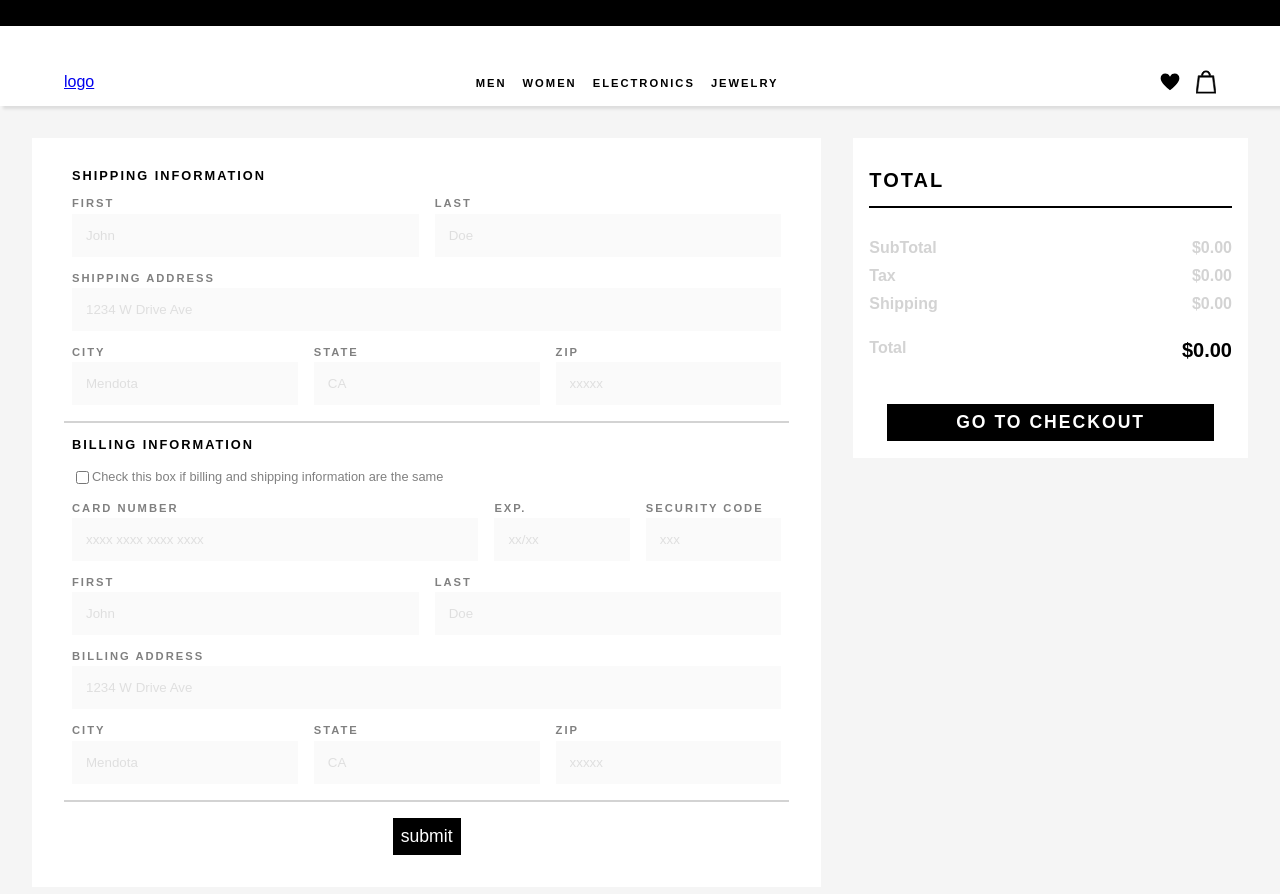
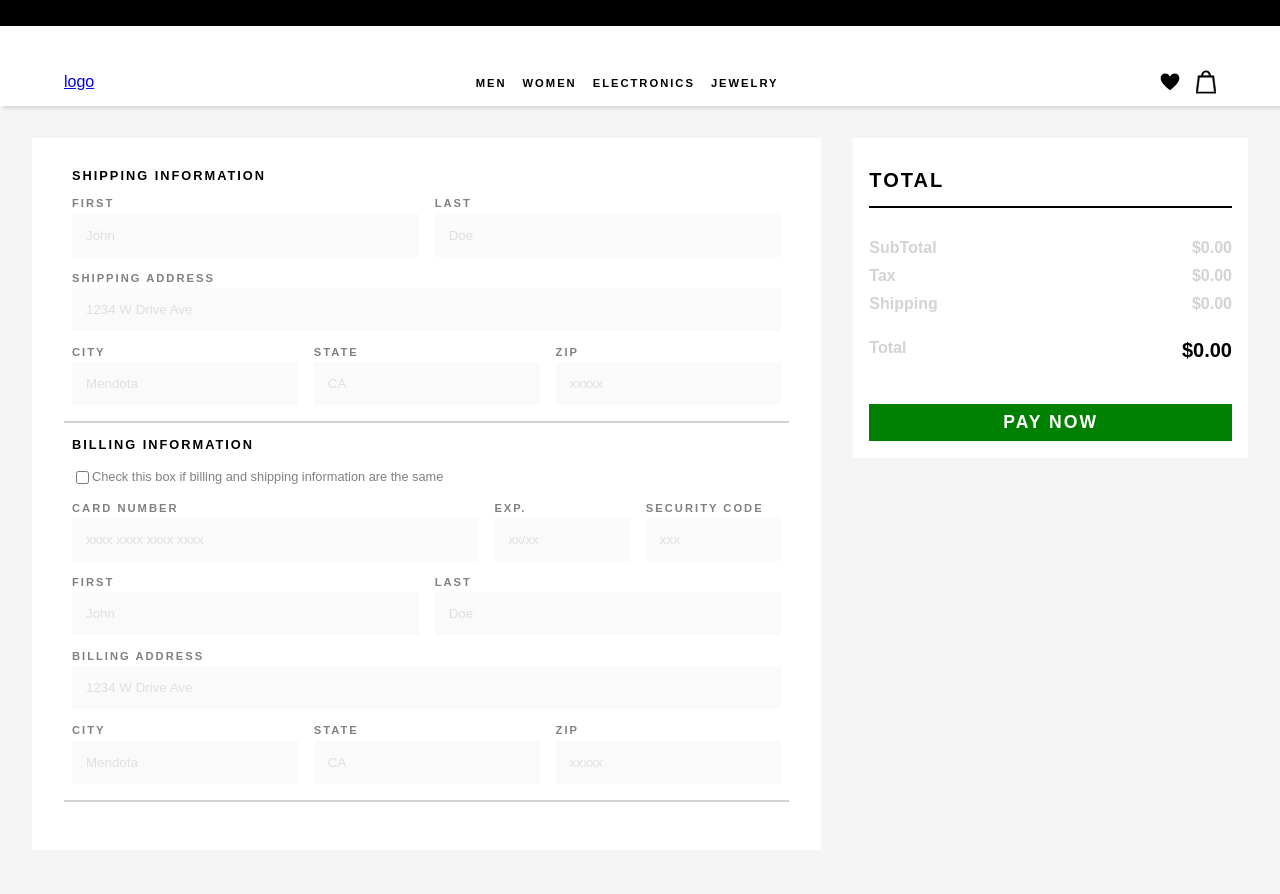
Before and after one commit to Eddie98Lopez/bitwise-react-final, a React (Create React App) app: page /cart/checkout in a window 1280 px wide. Shown: the top 894 px of the page. Built offline with nearby package versions, Linux system fonts and the light colour scheme; no server answers.

Commit message:
added a pay now button that consoles the billing and shipping info, clears the cart, and navigates the user to the home page

```diff
--- a/src/components/Cart/Total.js
+++ b/src/components/Cart/Total.js
@@ -4,6 +4,7 @@ import {useStore} from '../../store/StoreProvider'
 import usdCurrency from '../../utils/usdCurrency'
 import Button from '../styledComponents/Button'
 import {useLocation, useNavigate} from 'react-router-dom'
+import PayNowButton from '../PayNowButton'
 
 const Checkout = styled(Button)`
 text-transform:uppercase;
@@ -77,7 +78,8 @@ const Total = (props) => {
     <p><span>Shipping</span> <span>{usdCurrency(shipping)}</span></p>
     <br/>
     <p><span>Total</span> <span className='total'>{usdCurrency(total + tax + shipping)}</span></p>
-    <Checkout onClick={()=>!location.includes('checkout') && navigate('/cart/checkout')}>GO TO CHECKOUT</Checkout>
+   {!location.includes('checkout') && <Checkout onClick={()=> navigate('/cart/checkout')}>GO TO CHECKOUT</Checkout>}
+   {location.includes('checkout') && <PayNowButton/>}
     </TotalWrapper>
   )
 }
--- a/src/components/Checkout/CheckoutForm.js
+++ b/src/components/Checkout/CheckoutForm.js
@@ -1,7 +1,6 @@
 import React, { useState } from "react";
 import { useCheckoutForm } from "./context/FormProvider";
 import { Label, Input, Form } from "../styledComponents/Forms";
-import Button from "../styledComponents/Button";
 import Address from "./Address";
 
 const CheckoutForm = () => {
@@ -69,7 +68,6 @@ const CheckoutForm = () => {
         </div>
         {!check && <Address type="billing" />}
       </fieldset>
-      <Button>submit</Button>
     </Form>
   );
 };
--- /dev/null
+++ b/src/components/PayNowButton.js
@@ -0,0 +1,32 @@
+import React from 'react'
+import Button from './styledComponents/Button'
+import styled from 'styled-components'
+import { useStore } from '../store/StoreProvider'
+import { emptyCart } from '../utils/remFromCart'
+import { useNavigate } from 'react-router-dom'
+import { useCheckoutForm } from './Checkout/context/FormProvider'
+
+const PayButton = styled(Button)`
+background:green;
+width:100%;
+box-sizing:border-box;
+margin:2rem auto;
+font-size:1.1rem;
+`
+
+const PayNowButton = () => {
+    const {dispatch} = useStore()
+    const navigate = useNavigate()
+    const {form} = useCheckoutForm()
+
+    const click = (e) => {
+        console.log(form)
+        emptyCart(dispatch)
+        navigate('/')
+    }
+  return (
+    <PayButton onClick={click}>Pay Now</PayButton>
+  )
+}
+
+export default PayNowButton
--- a/src/components/styledComponents/Button.js
+++ b/src/components/styledComponents/Button.js
@@ -4,11 +4,14 @@ const Button = styled.button`
 
 display: inline-block;
 padding: .5rem;
-font-size: 1.1rem;
 outline: none;
 border: none;
 background: black;
 color: white;
+text-transform:uppercase;
+letter-spacing:2px;
+font-size:.75rem;
+font-weight:600;
 
 `
 
--- a/src/store/reducer.js
+++ b/src/store/reducer.js
@@ -15,6 +15,8 @@ const reducer = (state,action) => {
             return {...state,cart:[...state.cart, payload]}
         case "REMOVE_FROM_CART":
             return {...state, cart:state.cart.filter(item=>item.id !== payload)}
+        case "EMPTY_CART":
+            return {...state,cart:[]}
 
         default:
             return state;
--- a/src/utils/remFromCart.js
+++ b/src/utils/remFromCart.js
@@ -7,4 +7,9 @@ const remFromCart = (dispatch,id) => {
 
 }
 
+export const emptyCart = (dispatch) => {
+    dispatch({type:"EMPTY_CART"})
+
+}
+
 export default remFromCart
```
